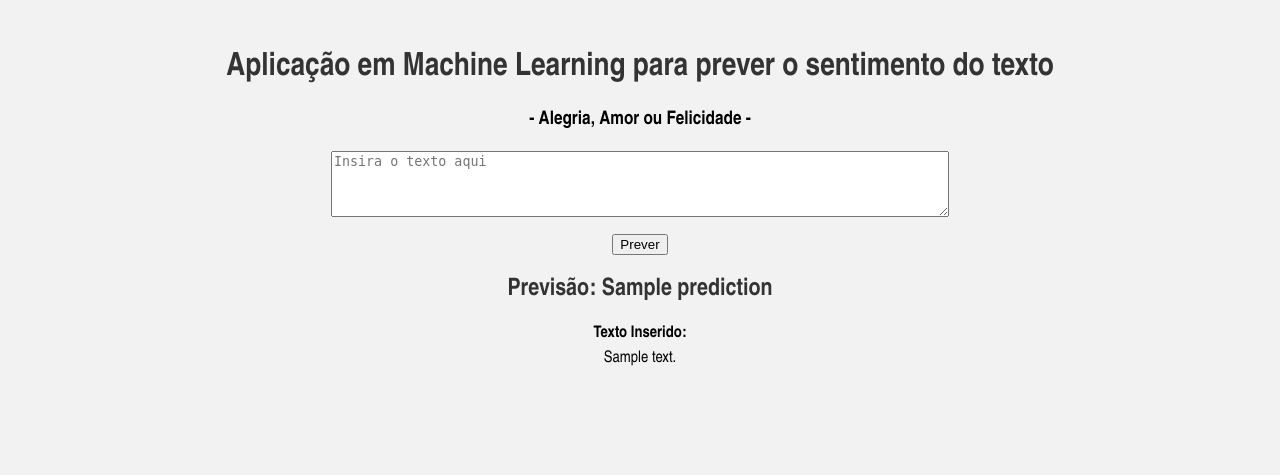
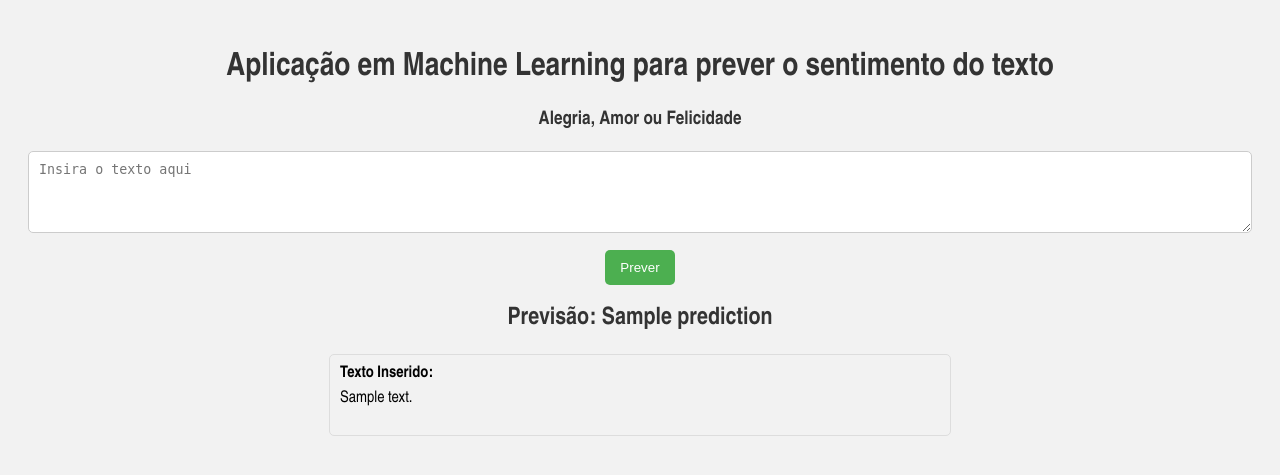
Before and after one commit to eu-carlos/sentimentprediction, a Flask app: template templates/index.html in a window 1280 px wide. Shown: the top 475 px of the page. Run offline with Flask 2, Linux system fonts and the light colour scheme; the template is opened without the code that fills it: most values are stand-ins (such as "Sample title", 1, 10 or a date in 2020); parts of the project's set-up code (start-up, migrations or seed data) failed here and were passed over.

Commit message:
Update index.html

```diff
--- a/templates/index.html
+++ b/templates/index.html
@@ -7,46 +7,71 @@
     <title>Sentimento Textual</title>
     <style>
         body {
-            background-color: #f2f2f2; /* Fundo cinza claro */
-            text-align: center; /* Centralizar o conteúdo */
-            padding: 20px; /* Adicionar algum espaço ao redor do conteúdo */
-            font-family: 'Arial Narrow', 'Arial', sans-serif; /* Substitua 'Arial Narrow' pela fonte desejada */
+            background-color: #f2f2f2;
+            text-align: center;
+            padding: 20px;
+            font-family: 'Arial Narrow', 'Arial', sans-serif;
         }
 
-        h1 {
-            color: #333; /* Cor do texto escuro para contrastar com o fundo claro */
+        h1, h3, h2 {
+            color: #333;
         }
 
         form {
-            margin-top: 20px; /* Adicionar espaço entre o título e o formulário */
+            margin-top: 20px;
         }
 
         textarea {
-            width: 50%; /* Faz a textarea ocupar 50% da largura disponível */
+            width: 100%;
+            padding: 10px;
+            border: 1px solid #ccc;
+            border-radius: 5px;
+            box-sizing: border-box;
+            margin-bottom: 10px;
         }
 
         button {
-            margin-top: 10px; /* Adicionar espaço entre a textarea e o botão */
+            background-color: #4CAF50; /* Verde escuro */
+            color: white;
+            padding: 10px 15px;
+            border: none;
+            border-radius: 5px;
+            cursor: pointer;
+        }
+
+        button:hover {
+            background-color: #45a049; /* Verde mais claro quando hover */
         }
 
         h2 {
-            margin-top: 20px; /* Adicionar espaço acima do resultado da previsão */
-            color: #333; /* Cor do texto escuro para contrastar com o fundo claro */
+            margin-top: 20px;
+            color: #333;
+        }
+
+        .input-text-container {
+            text-align: left;
+            max-width: 600px;
+            margin: 20px auto;
+            padding: 10px;
+            border: 1px solid #ddd;
+            border-radius: 5px;
+        }
+
+        .input-text-label {
+            font-weight: bold;
+            margin-bottom: 5px;
         }
 
         .input-text {
-            width: 50%;
-            box-sizing: border-box; /* Garante que a largura inclui a borda e o preenchimento */
-            margin: 0 auto; /* Centraliza horizontalmente */
             margin-top: 6px;
         }
     </style>
 </head>
 <body>
     <h1>Aplicação em Machine Learning para prever o sentimento do texto</h1>
-    <h3>- Alegria, Amor ou Felicidade - </h3>
+    <h3> Alegria, Amor ou Felicidade </h3>
     <form method="post" action="{{ url_for('predict') }}">
-        <textarea name="text" rows="4" cols="50" required placeholder="Insira o texto aqui"></textarea><br>
+        <textarea name="text" rows="4" required placeholder="Insira o texto aqui"></textarea><br>
         <button type="submit">Prever</button>
     </form>
 
```
